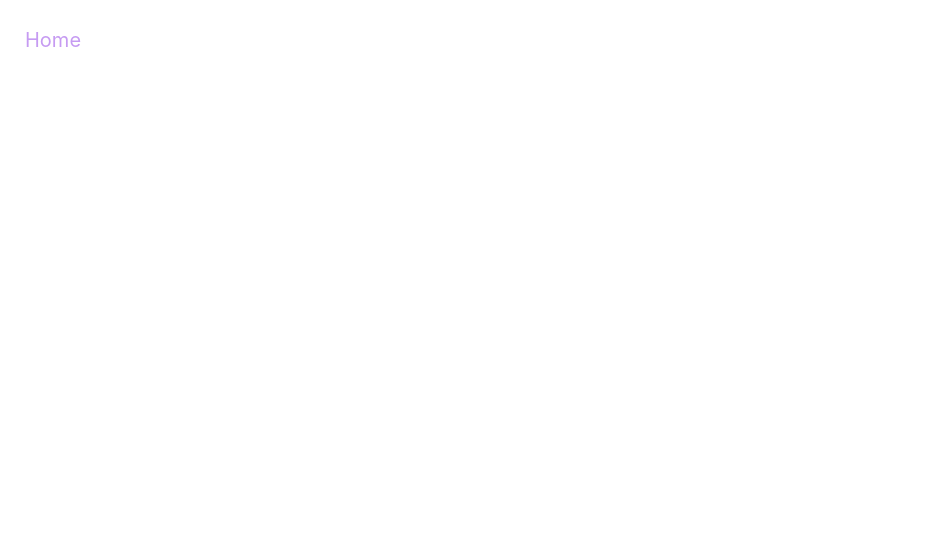
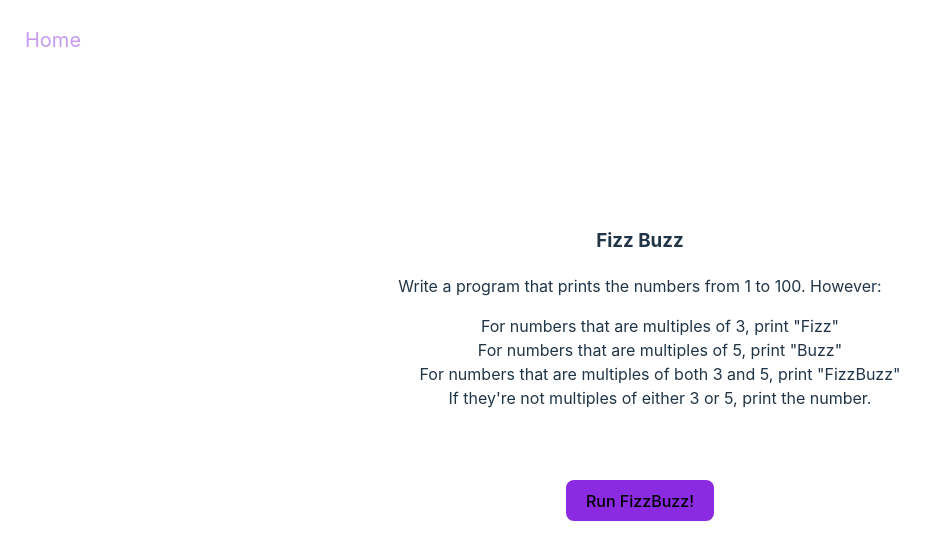
Before and after one commit to amy-calleja/challenges, a React (Vite) app: page /challenge5 in a window 1280 px wide. Shown: the top 560 px of the page, without its empty margins (0-936 px from the left). Built offline with nearby package versions, Linux system fonts and the light colour scheme.

Commit message:
Fizz Buzz exercise

```diff
--- a/src/App.jsx
+++ b/src/App.jsx
@@ -4,6 +4,7 @@ import ChallengeThree from "./pages/ChallengeThree";
 import ChallengeTwo from "./pages/ChallengeTwo";
 import ChallengeFour from "./pages/ChallengeFour";
 import ChallengeFive from "./pages/ChallengeFive";
+import ChallengeSix from "./pages/ChallengeSix";
 import { BrowserRouter, Routes, Route, useLocation } from "react-router-dom";
 import Home from "./pages/Home";
 import Topbar from "./Topbar";
@@ -29,6 +30,7 @@ const MainContent = () => {
         <Route path="/challenge3" element={<ChallengeThree />} />
         <Route path="/challenge4" element={<ChallengeFour />} />
         <Route path="/challenge5" element={<ChallengeFive />} />
+        <Route path="/challenge6" element={<ChallengeSix />} />
       </Routes>
       {!isHome && <Topbar />}
     </main>
--- a/src/pages/ChallengeFive.jsx
+++ b/src/pages/ChallengeFive.jsx
@@ -1,7 +1,64 @@
+import { useState } from "react";
+
 export default function ChallengeFive() {
+  const [result, setResult] = useState([]);
+
+  const handleRun = () => {
+    let res = [];
+
+    for (let i = 1; i <= 100; i++) {
+      if (i % 5 === 0 && i % 3 === 0) {
+        res.push("FizzBuzz");
+      } else if (i % 3 === 0) {
+        res.push("Fizz");
+      } else if (i % 5 === 0) {
+        res.push("Buzz");
+      } else {
+        res.push(i);
+      }
+    }
+    return res;
+  };
+
+  const handleSubmit = () => {
+    let res = handleRun();
+    setResult(res);
+  };
+
   return (
     <>
-      <h3></h3>
+      <>
+        <h3>Fizz Buzz</h3>
+        <p>
+          Write a program that prints the numbers from 1 to 100. However:
+          <ul style={{ listStyleType: "none" }}>
+            <li>For numbers that are multiples of 3, print "Fizz"</li>
+            <li>For numbers that are multiples of 5, print "Buzz"</li>
+            <li>
+              For numbers that are multiples of both 3 and 5, print "FizzBuzz"
+            </li>
+            <li>
+              If they're not multiples of either 3 or 5, print the number.
+            </li>
+          </ul>
+        </p>
+      </>
+
+      <div style={{ margin: "70px 0" }}>
+        <p>{result.join(", ")}</p>
+        <div style={{ margin: "70px 0" }}>
+          {result.length <= 0 ? (
+            <button onClick={handleSubmit}>Run FizzBuzz!</button>
+          ) : (
+            <button
+              onClick={() => setResult([])}
+              style={{ backgroundColor: "transparent" }}
+            >
+              Clear Result
+            </button>
+          )}
+        </div>
+      </div>
     </>
   );
 }
--- /dev/null
+++ b/src/pages/ChallengeSix.jsx
@@ -0,0 +1,7 @@
+export default function ChallengeSix() {
+  return (
+    <>
+      <h3></h3>
+    </>
+  );
+}
--- a/src/pages/Home.jsx
+++ b/src/pages/Home.jsx
@@ -2,26 +2,20 @@ import { Link } from "react-router-dom";
 import "./Home.css";
 
 export default function Home() {
+  let pages = [1, 2, 3, 4, 5, 6];
+
   return (
     <div className="Home">
       <h1>Home</h1>
       <h3>Leetcode-style Challenges</h3>
       <div className="nav">
-        <Link className="links" to={"/challenge1"}>
-          Challenge 1
-        </Link>
-        <Link className="links" to={"/challenge2"}>
-          Challenge 2
-        </Link>
-        <Link className="links" to={"/challenge3"}>
-          Challenge 3
-        </Link>
-        <Link className="links" to={"/challenge4"}>
-          Challenge 4
-        </Link>
-        <Link className="links" to={"/challenge5"}>
-          Challenge 5
-        </Link>
+        {pages.map((num, i) => {
+          return (
+            <Link className="links" to={`/challenge${num}`}>
+              Challenge {num}
+            </Link>
+          );
+        })}
       </div>
     </div>
   );
```
